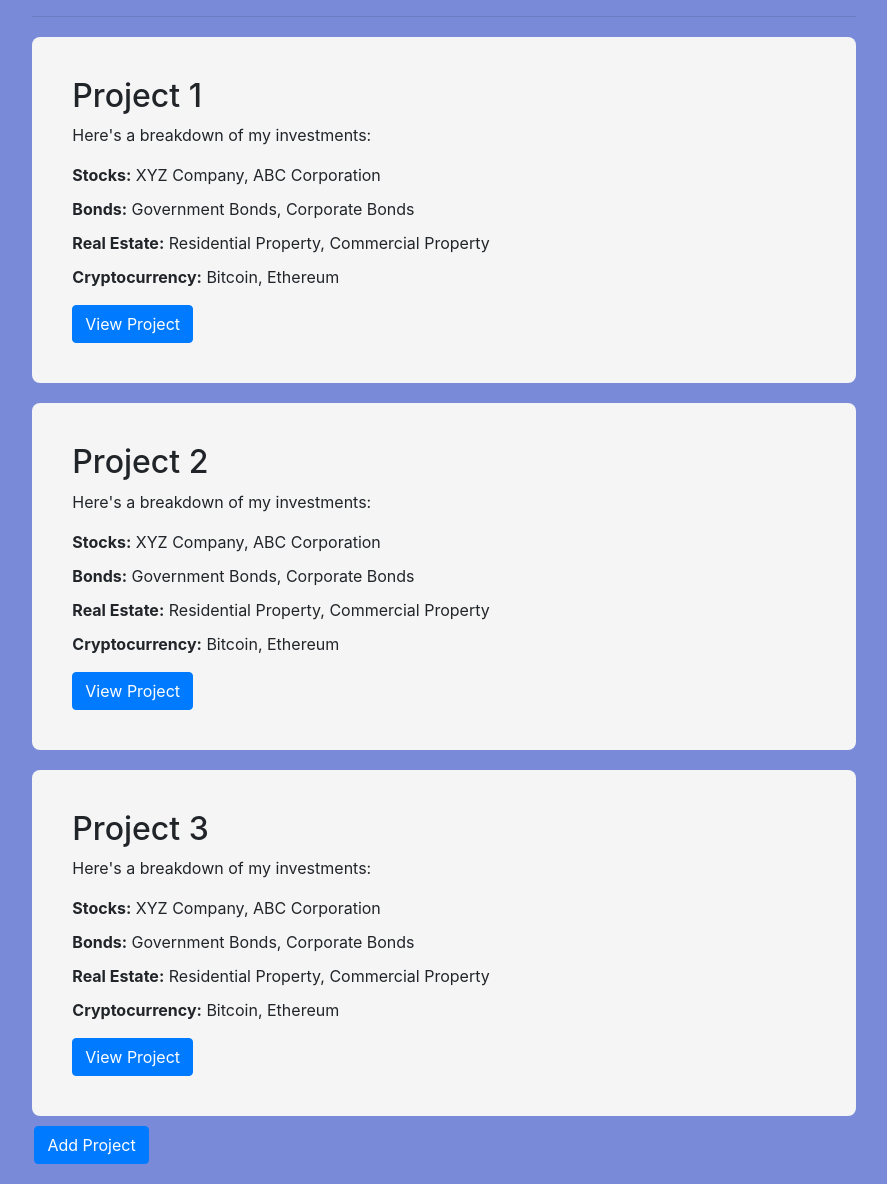
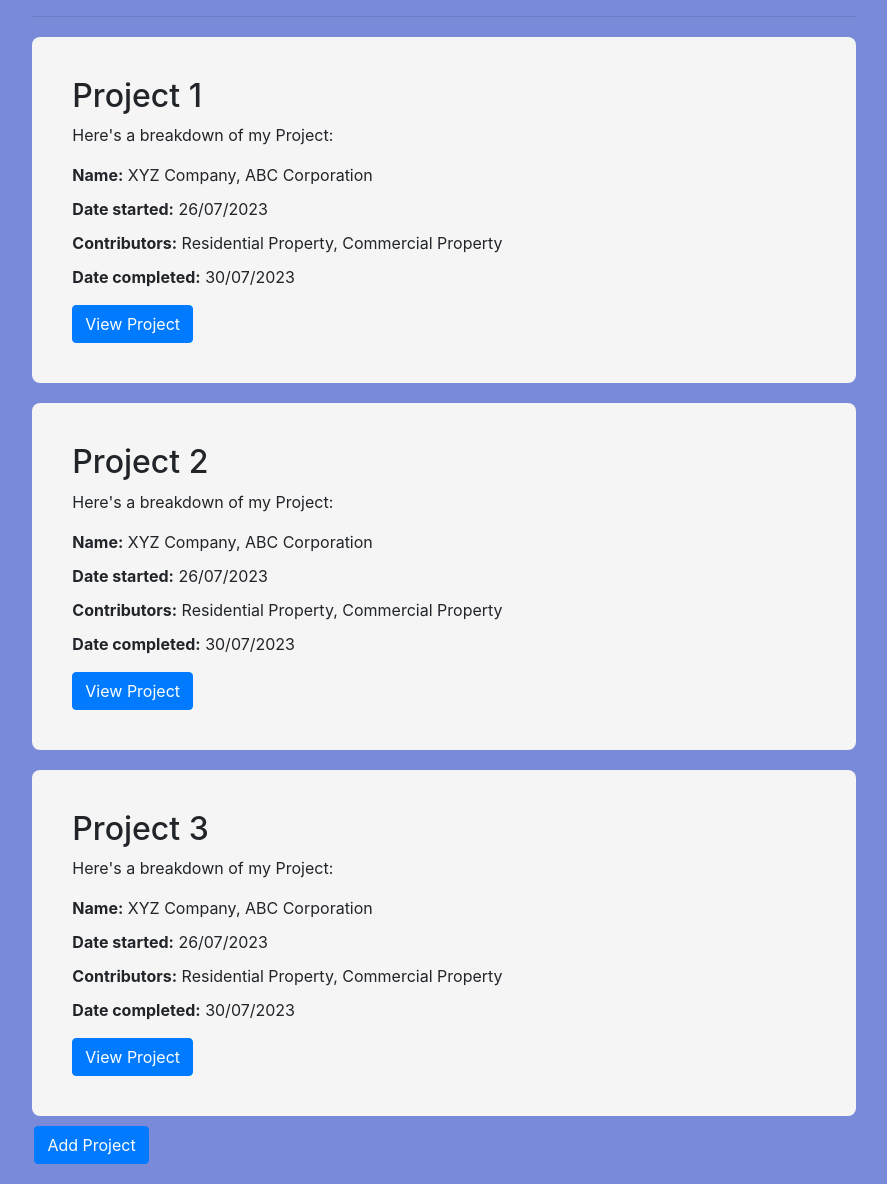
Before and after one commit to charlesmudima/Portfolio_Python_App, a Django app: page /dashboard/ in a window 1280 px wide. Shown: the part 104-1288 px from the top of the page, without its empty margins (196-1083 px from the left). Run offline with Django 4.2, Linux system fonts and the light colour scheme; parts of the project's set-up code (start-up, migrations or seed data) failed here and were passed over.

Commit message:
Edited layouts

```diff
--- a/KartozaPortfolio/chuckycharles/templates/dashboard.html
+++ b/KartozaPortfolio/chuckycharles/templates/dashboard.html
@@ -83,42 +83,42 @@
         <hr>
         <div class="portfolio-section">
             <h2>Project 1</h2>
-            <p>Here's a breakdown of my investments:</p>
+            <p>Here's a breakdown of my Project:</p>
             <ul class="investment-list">
-                <li><strong>Stocks:</strong> XYZ Company, ABC Corporation</li>
-                <li><strong>Bonds:</strong> Government Bonds, Corporate Bonds</li>
-                <li><strong>Real Estate:</strong> Residential Property, Commercial Property</li>
-                <li><strong>Cryptocurrency:</strong> Bitcoin, Ethereum</li>
+                <li><strong>Name:</strong> XYZ Company, ABC Corporation</li>
+                <li><strong>Date started:</strong> 26/07/2023</li>
+                <li><strong>Contributors:</strong> Residential Property, Commercial Property</li>
+                <li><strong>Date completed:</strong> 30/07/2023</li>
             </ul>
-            <a class="btn btn-primary" href="https://example.com/portfolio">View Project</a>
+            <a class="btn btn-primary" href="">View Project</a>
         </div>
     </div>
 
     <div class="col-md-8 offset-md-2">
         <div class="portfolio-section">
             <h2>Project 2</h2>
-            <p>Here's a breakdown of my investments:</p>
+            <p>Here's a breakdown of my Project:</p>
             <ul class="investment-list">
-                <li><strong>Stocks:</strong> XYZ Company, ABC Corporation</li>
-                <li><strong>Bonds:</strong> Government Bonds, Corporate Bonds</li>
-                <li><strong>Real Estate:</strong> Residential Property, Commercial Property</li>
-                <li><strong>Cryptocurrency:</strong> Bitcoin, Ethereum</li>
+                <li><strong>Name:</strong> XYZ Company, ABC Corporation</li>
+                <li><strong>Date started:</strong> 26/07/2023</li>
+                <li><strong>Contributors:</strong> Residential Property, Commercial Property</li>
+                <li><strong>Date completed:</strong> 30/07/2023</li>
             </ul>
-            <a class="btn btn-primary" href="https://example.com/portfolio">View Project</a>
+            <a class="btn btn-primary" href="">View Project</a>
         </div>
     </div>
 
     <div class="col-md-8 offset-md-2">
         <div class="portfolio-section">
             <h2>Project 3</h2>
-            <p>Here's a breakdown of my investments:</p>
+            <p>Here's a breakdown of my Project:</p>
             <ul class="investment-list">
-                <li><strong>Stocks:</strong> XYZ Company, ABC Corporation</li>
-                <li><strong>Bonds:</strong> Government Bonds, Corporate Bonds</li>
-                <li><strong>Real Estate:</strong> Residential Property, Commercial Property</li>
-                <li><strong>Cryptocurrency:</strong> Bitcoin, Ethereum</li>
+                <li><strong>Name:</strong> XYZ Company, ABC Corporation</li>
+                <li><strong>Date started:</strong> 26/07/2023</li>
+                <li><strong>Contributors:</strong> Residential Property, Commercial Property</li>
+                <li><strong>Date completed:</strong> 30/07/2023</li>
             </ul>
-            <a class="btn btn-primary" href="https://example.com/portfolio">View Project</a>
+            <a class="btn btn-primary" href="">View Project</a>
         </div>
     </div>
 
@@ -138,7 +138,7 @@
     <script src="https://cdn.jsdelivr.net/npm/popper.js@1.16.1/dist/umd/popper.min.js" integrity="sha384-9/reFTGAW83EW2RDu2S0VKaIzap3H66lZH81PoYlFhbGU+6BZp6G7niu735Sk7lN" crossorigin="anonymous"></script>
     <script src="https://cdn.jsdelivr.net/npm/bootstrap@4.6.0/dist/js/bootstrap.min.js" integrity="sha384-+YQ4JLhjyBLPDQt//I+STsc9iw4uQqACwlvpslubQzn4u2UU2UFM80nGisd026JF" crossorigin="anonymous"></script>
     -->
-    <a id = "button" class="btn btn-primary" href="https://example.com/portfolio">Add Project</a>
+    <a id = "button" class="btn btn-primary" href="">Add Project</a>
 </body>
 
 </html>
--- a/KartozaPortfolio/chuckycharles/templates/home.html
+++ b/KartozaPortfolio/chuckycharles/templates/home.html
@@ -121,7 +121,7 @@
 						</div>
                         <div class="input-group mb-2">
 							<div class="input-group-append">
-								<span class="input-group-text"><i class="fas fa-location-pin"></i></span>
+								<span class="input-group-text"><i class="fas fa-home"></i></span>
 							</div>
 							{{form.location}}
 						</div>
```
